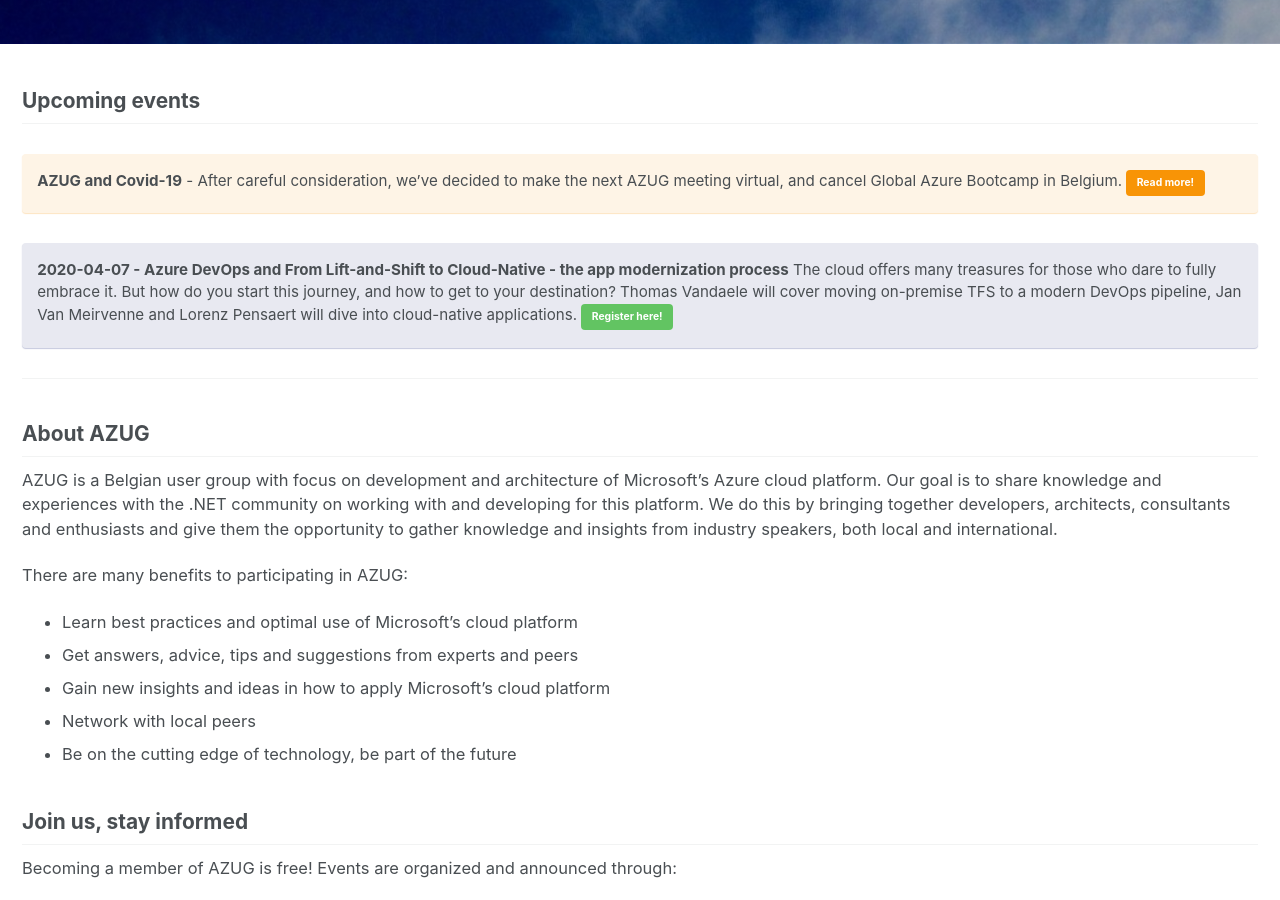
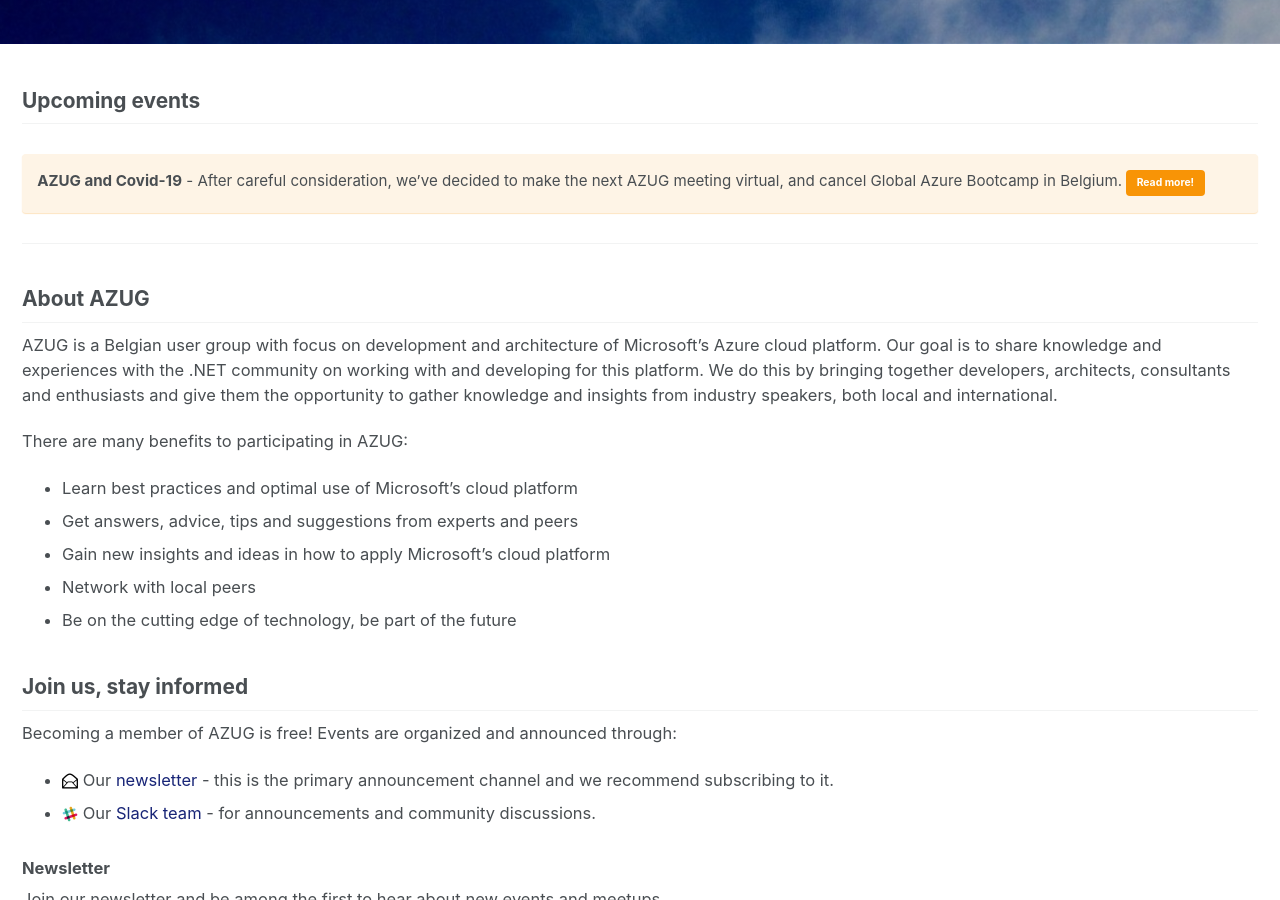
Before and after one commit to AzugBe/azugbe.github.io, a Jekyll site: the page built from index.md, in a window 1280 px wide and 900 px high, scrolled down 515 px. Built offline with Jekyll 4.4.1, drawn with Linux system fonts in a browser that asks for light colours; comment, search, counter and statistics services are not loaded.

Commit message:
Finished event

```diff
--- a/index.md
+++ b/index.md
@@ -16,10 +16,6 @@ excerpt: "The Belgium Azure User Group focuses on knowledge sharing and networki
 
 **AZUG and Covid-19** - After careful consideration, we've decided to make the next AZUG meeting virtual, and cancel Global Azure Bootcamp in Belgium. [Read more!](https://www.azug.be/events/2020/03/13/azug-and-covid-19){: .btn .btn--warning}
 {: .notice--warning}
-
-**2020-04-07 - Azure DevOps and From Lift-and-Shift to Cloud-Native - the app modernization process**
-The cloud offers many treasures for those who dare to fully embrace it. But how do you start this journey, and how to get to your destination? Thomas Vandaele will cover moving on-premise TFS to a modern DevOps pipeline, Jan Van Meirvenne and Lorenz Pensaert will dive into cloud-native applications. [Register here!](https://www.azug.be/events/2020/04/07/azure-devops-and-from-lift-and-shift-to-cloud-native-the-app-modernization-process){: .btn .btn--success}
-{: .notice--info}
 
 <hr />
 
```
Also changed, not shown: _pages/live.md (+3 -3 lines).
